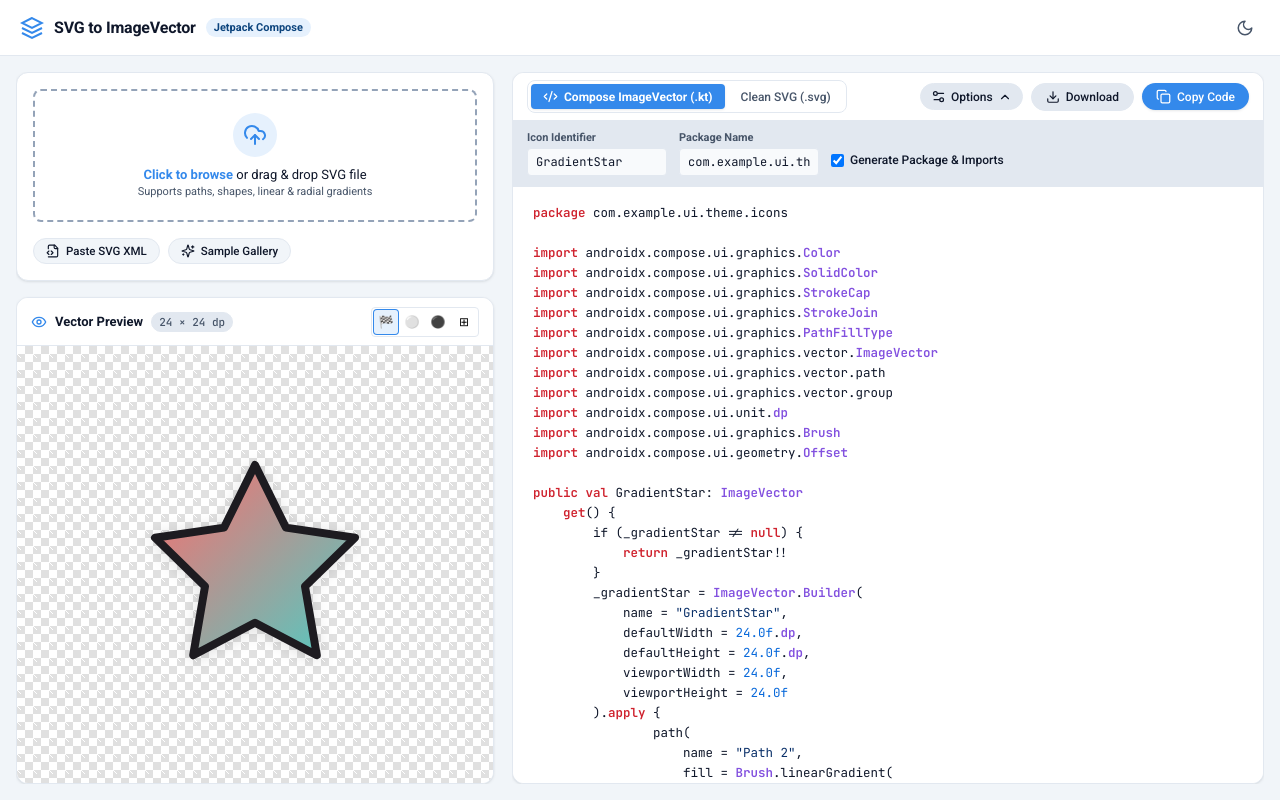
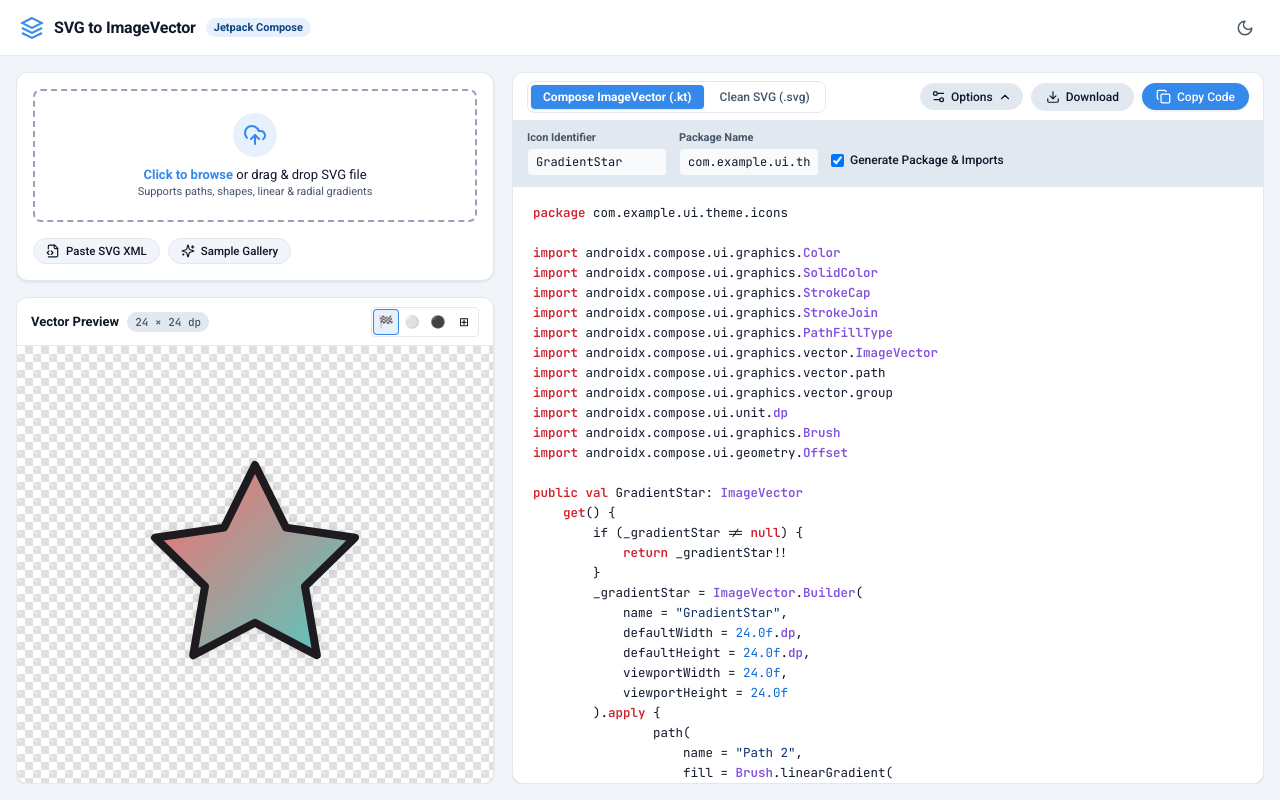
Before and after one commit to code-xplorer/svgtoimagevector, a React (Vite) app: page / in a window 1280 px wide. Built offline with nearby package versions, Linux system fonts and the light colour scheme.

Commit message:
refactor(ui): remove eye icon and code2 tab icon

```diff
--- a/src/components/codegen/ImageVectorPanel.tsx
+++ b/src/components/codegen/ImageVectorPanel.tsx
@@ -1,7 +1,7 @@
 import React, { useState } from 'react';
 import { ImageVectorConfig } from '../../types/imagevector';
 import { KotlinHighlighter } from './KotlinHighlighter';
-import { Copy, Check, Download, Settings2, Code2, ChevronDown, ChevronUp } from 'lucide-react';
+import { Copy, Check, Download, Settings2, ChevronDown, ChevronUp } from 'lucide-react';
 
 interface ImageVectorPanelProps {
   config: ImageVectorConfig;
@@ -58,7 +58,6 @@ export const ImageVectorPanel: React.FC<ImageVectorPanelProps> = ({
             className={`codegen-tab-btn ${activeTab === 'imagevector' ? 'active' : ''}`}
             onClick={() => onTabChange('imagevector')}
           >
-            <Code2 size={15} />
             <span>Compose ImageVector (.kt)</span>
           </button>
           <button
--- a/src/components/preview/SvgPreviewCard.tsx
+++ b/src/components/preview/SvgPreviewCard.tsx
@@ -1,7 +1,6 @@
 import React from 'react';
 import { VectorDocument } from '../../types/vector';
 import { PreviewBackground } from '../../hooks/useConverterState';
-import { Eye } from 'lucide-react';
 
 interface SvgPreviewCardProps {
   document: VectorDocument;
@@ -55,7 +54,6 @@ export const SvgPreviewCard: React.FC<SvgPreviewCardProps> = ({
       {/* Header bar */}
       <div className="preview-card-header">
         <div className="preview-title-group">
-          <Eye size={16} className="preview-icon-primary" />
           <span className="preview-title">Vector Preview</span>
           <span className="preview-dim-pill">
             {width} × {height} dp
--- a/src/styles/converter.css
+++ b/src/styles/converter.css
@@ -201,10 +201,6 @@
   display: flex;
   align-items: center;
   gap: 8px;
-}
-
-.preview-icon-primary {
-  color: var(--md-sys-color-primary);
 }
 
 .preview-title {
```
